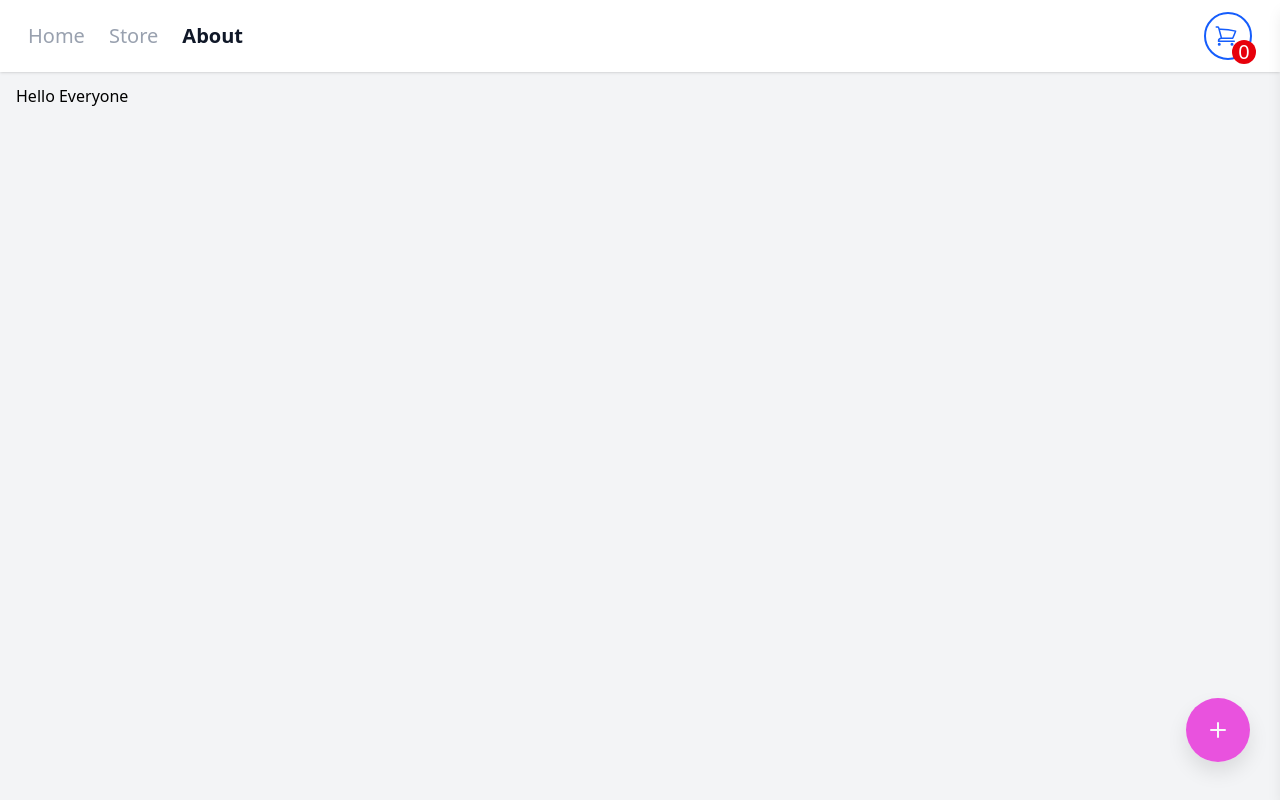
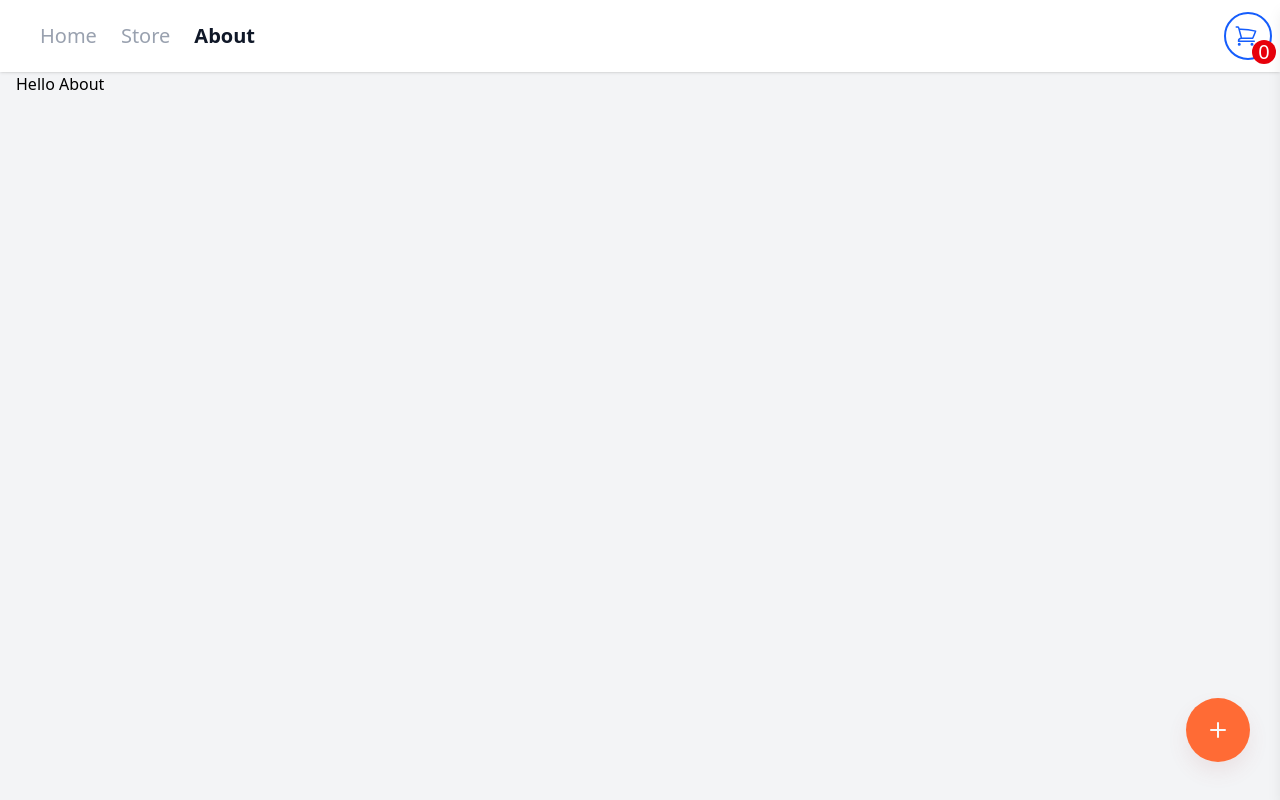
Before and after one commit to Rojan011/Cart, a React (Vite) app: page /about in a window 1280 px wide. Built offline with nearby package versions, Linux system fonts and the light colour scheme.

Commit message:
Color changes

```diff
--- a/src/components/Container.tsx
+++ b/src/components/Container.tsx
@@ -10,7 +10,7 @@ export default function Container({
   className = "",
 }: ContainerProps) {
   return (
-    <div className={`w-full px-4 ${className}`}>
+    <div className={`w-full mx-4 ${className}`}>
       {children}
     </div>
   );
--- a/src/components/FabButton.css
+++ b/src/components/FabButton.css
@@ -7,7 +7,7 @@
   right: 30px;
   bottom: 38px;
   border-radius: 50%;
-  box-shadow: 0 10px 20px rgba(0, 0, 0, 0.1);
+  box-shadow: 0 10px 20px rgba(167, 77, 77, 0.1);
 }
 
 .fab button {
@@ -25,7 +25,7 @@
   height: 64px;
   border-radius: 50%;
   border: 0;
-  background: #e952de;
+  background: #FF6B35;
   border: 0;
   color: #f9f9f9;
   transition: 0.2s;
@@ -44,7 +44,7 @@
   width: 360px;
   height: 360px;
   translate: -50% -50%;
-  border: 80px solid #282633;
+  border: 80px solid #004e89;
   border-radius: 50%;
   rotate: -220deg;
   scale: 0.7;
--- a/src/components/Hero.tsx
+++ b/src/components/Hero.tsx
@@ -2,9 +2,19 @@ import React from 'react'
 
 const Hero = () => {
   return (
-    <div>
-      Hello Everyone
-    </div>
+    <section className="relative w-full flex items-center justify-center bg-white" style={{height:'100vh'}}>
+      <div className="absolute inset-0 bg-cover bg-center" style={{ backgroundImage: "url('https://source.unsplash.com/1600x900/?fashion,shopping')" }}>
+        <div className="absolute inset-0 bg-[#EFEFD0] bg-opacity-50"></div>
+      </div>
+      <div className="relative text-center text-black px-6">
+        <h1 className="text-5xl font-extrabold md:text-6xl">Shop the Latest Trends</h1>
+        <p className="mt-4 text-lg md:text-xl">Discover exclusive deals on top items and styles.</p>
+        <div className="mt-6 flex justify-center gap-4">
+          <button className="px-6 py-3 bg-[#F7C59F] hover:bg-[#FF6B35] rounded-xl text-lg font-medium shadow-lg transition">Shop Now</button>
+          <button className="px-6 py-3 border-3 border-[#004e89] text-[#004e89] rounded-xl text-lg font-medium hover:bg-[#EFEFD0] hover:text-black transition hover:font-bold">Explore More</button>
+        </div>
+      </div>
+    </section>
   )
 }
 
--- a/src/components/Navbar.tsx
+++ b/src/components/Navbar.tsx
@@ -6,7 +6,7 @@ import { useShoppingCart } from "../context/ShoppingCartContext";
 export function Navbar() {
   const { openCart, cartQuantity } = useShoppingCart();
   return (
-    <div className="bg-white shadow-sm mb-3 p-3 sticky top-0 z-10">
+    <div className="bg-white shadow-sm py-3 px-6  sticky top-0 z-10">
       <Container>
         <div className="flex gap-6 text-[20px] items-center ">
           <NavLink
@@ -60,7 +60,7 @@ export function Navbar() {
               />
             </svg>
 
-            <div className="rounded-full bg-red-600 text-white flex justify-center items-center w-[1.5rem] h-[1.5rem] absolute bottom-0 right-0 transform translate-x-[25%] translate-y-[25%]">
+            <div className={`rounded-full ${cartQuantity===0?'bg-red-600':'bg-green-600'} text-white flex justify-center items-center w-[1.5rem] h-[1.5rem] absolute bottom-0 right-0 transform translate-x-[25%] translate-y-[25%]`}>
               {cartQuantity}
             </div>
           </button>
--- a/src/components/StoreItem.tsx
+++ b/src/components/StoreItem.tsx
@@ -119,7 +119,7 @@ export function StoreItem({
       {/* div X */}
       <div className="flex-1 flex-col p-2 gap-1">
         {/* div 1 */}
-        <div className="flex justify-center items-center mb-4 font-semibold text-[20px] text-purple-700">
+        <div className="flex justify-center items-center mb-4 font-semibold text-[20px] text-[#004e89]">
           {name}
         </div>
 
@@ -150,7 +150,7 @@ export function StoreItem({
         <div>
           {quantity === 0 ? (
             <button
-              className="bg-purple-500 hover:bg-purple-600 text-white font-bold py-2 px-4 rounded w-full"
+              className="bg-[#004e89] hover:bg-[#1A659E] text-white font-bold py-2 px-4 rounded w-full"
               onClick={() => {
                 increaseCartQuantity(id), notifyAddToCart();
               }}
@@ -185,7 +185,7 @@ export function StoreItem({
                 onClick={() => {
                   removeFromCart(id), notifyRemovedFromCart();
                 }}
-                className="bg-red-500 text-white px-3 py-2 rounded hover:bg-red-600 transition duration-300 cursor-pointer"
+                className="bg-[#f0924a] text-white px-3 py-2 rounded hover:bg-[#FF6B35] transition duration-300 cursor-pointer"
               >
                 <Trash2 />
               </button>
--- a/src/pages/About.tsx
+++ b/src/pages/About.tsx
@@ -1,5 +1,3 @@
-import Hero from '../components/Hero'
-
 export function About() {
-  return <Hero/>;
+  return <div>Hello About</div>;
 }
```
